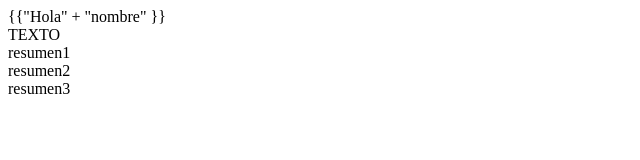
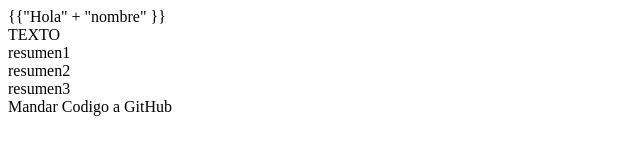
Before and after one commit to Comunidad-Develop/Test-Developer, a plain HTML site: page PruebaGit/Index.html in a window 1280 px wide. Shown: the whole page, without its empty margins (0-640 px from the left). Drawn offline with nearby package versions, Linux system fonts and the light colour scheme.

Commit message:
Mi Git en GitHub

```diff
--- a/PruebaGit/Index.html
+++ b/PruebaGit/Index.html
@@ -24,5 +24,8 @@
     <div class="abc">resumen2</div>
     <div class="abc">resumen3</div>
 
+
+    <div class="abc">Mandar Codigo a GitHub</div>
+
 </body>
 </html>
```
